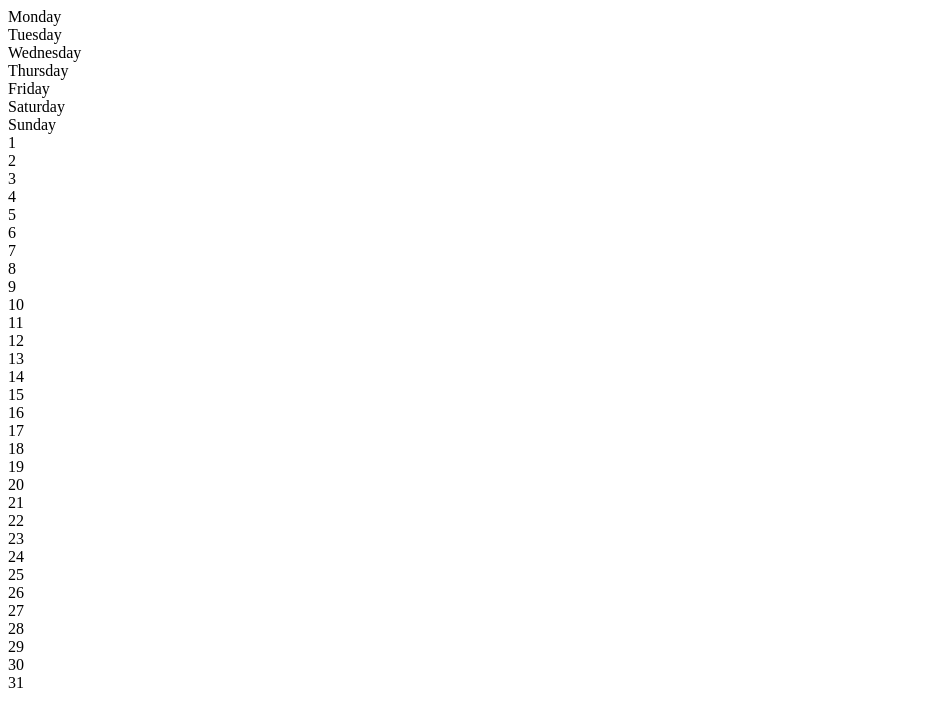
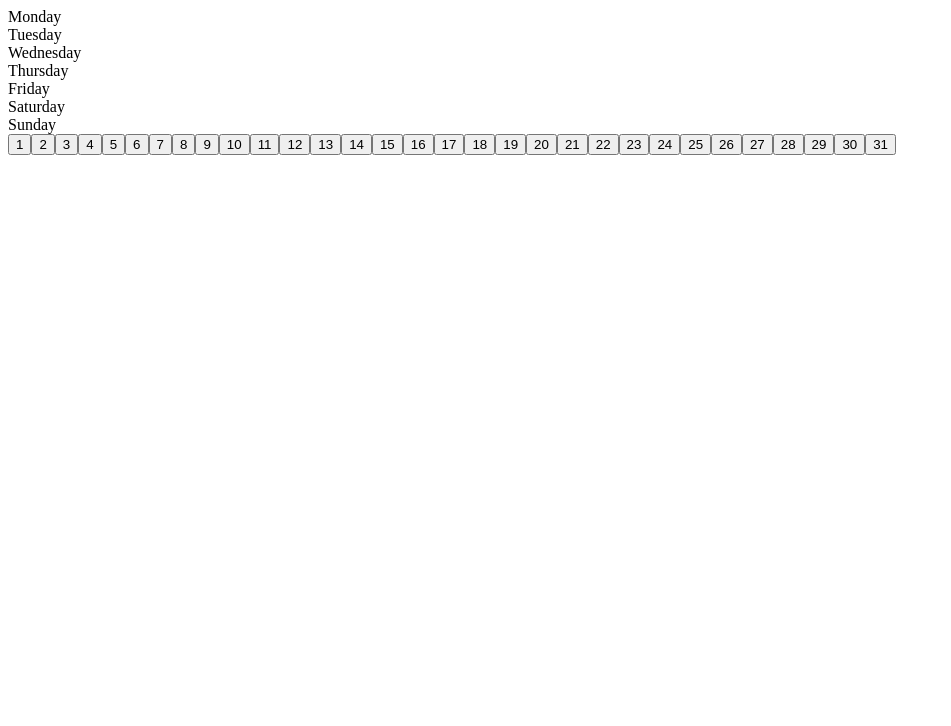
Before and after one commit to kennedymahoro/Calender, a React (Vite) app: page / in a window 1280 px wide. Shown: the top 726 px of the page, without its empty margins (0-951 px from the left). Built offline with nearby package versions, Linux system fonts and the light colour scheme.

Commit message:
changed child divs to button

```diff
--- a/src/components/CalenderGrid.tsx
+++ b/src/components/CalenderGrid.tsx
@@ -6,9 +6,9 @@ const CalenderGrid = (props: {
   const Divs = []
   for (let i = 0; i < 31; i++) {
     Divs.push(
-      <div key={i} className={props.Child}>
+      <button key={i} className={props.Child}>
         {i + 1}
-      </div>
+      </button>
     )
   }
   const Name_Of_Days = [
```
